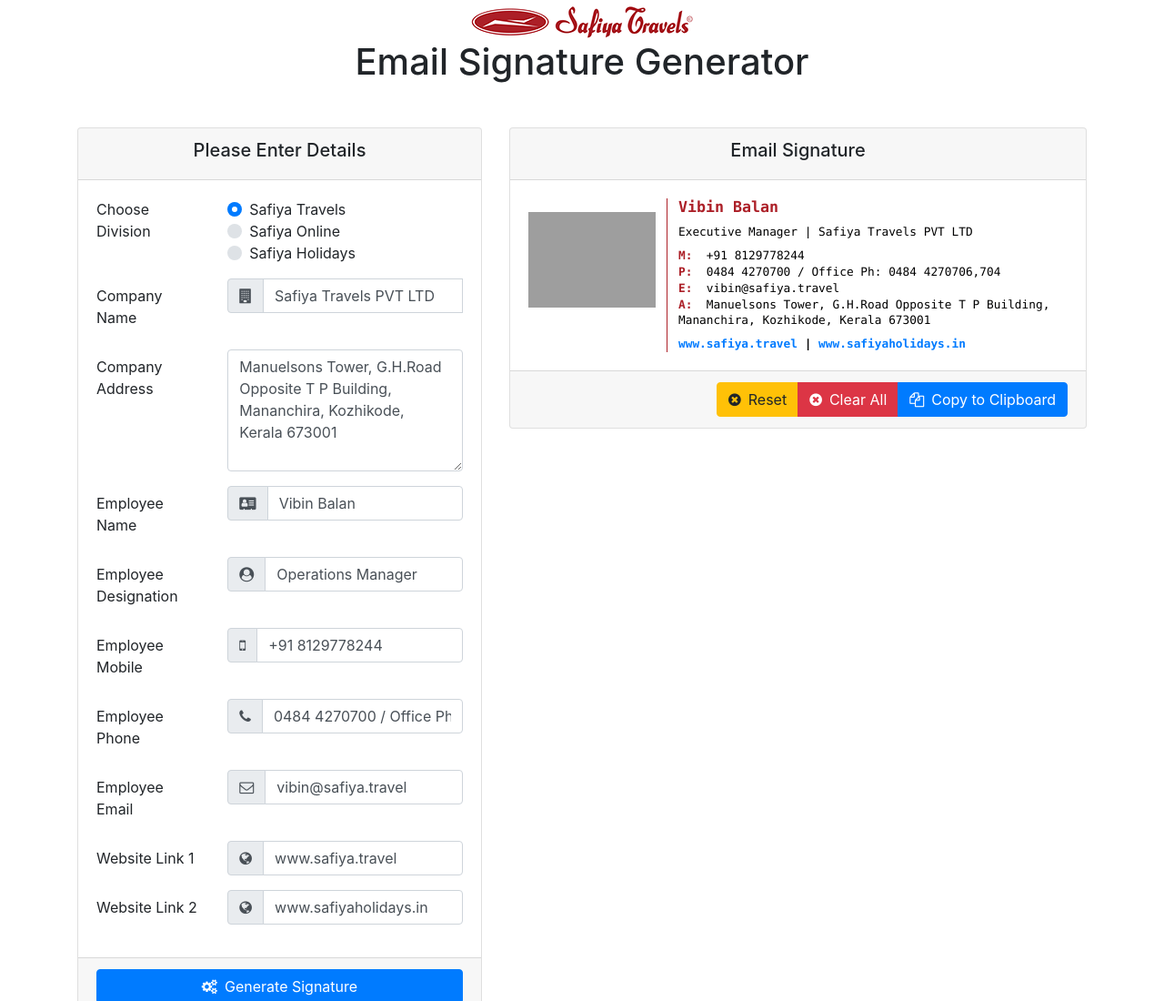
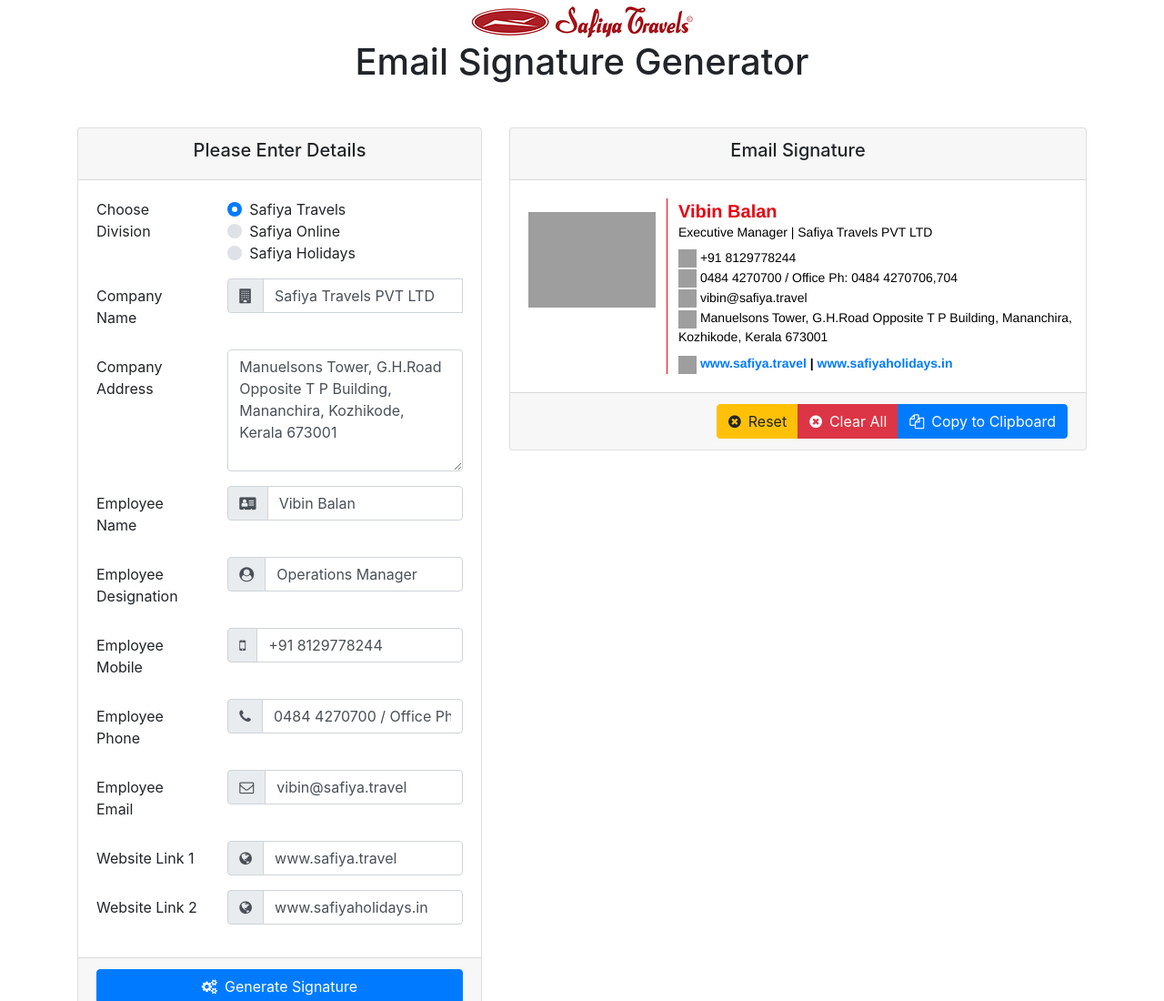
Before and after one commit to teqwaseem/safiyasignature, a plain HTML site: page index.html in a window 1280 px wide. Shown: the top 1100 px of the page at 91% size. Drawn offline with nearby package versions, Linux system fonts and the light colour scheme; grey boxes are pictures that could not be loaded.

Commit message:
Before Reducing lines

```diff
--- a/index.html
+++ b/index.html
@@ -163,45 +163,48 @@
                             <h5 class="text-center">Email Signature</h5>
                         </div>
                         <div class="card-body">
+                            <img id="logo-preloaded" class="d-none" src="#">
                             <div id="signature-container">
                                 <table width="600" cellspacing="0" cellpadding="0" border="0">
                                     <tbody>
                                         <tr>
                                             <td style="padding:15px 12px 0px 0px;vertical-align:top" width="100" valign="top"><img id="compLogoField" alt="Safiya Logo" style="width:140px;border-radius:0%" src="https://www.dropbox.com/s/lenc3g9ywhrv1vu/safiya-signature-logo.png?dl=1" width="100" class="CToWUd" /></td>
-                                            <td style="font-size:1em;padding:0px 0px 0px 12px;vertical-align:top;border-left:1px solid #ac1f27" valign="top">
-                                                <table style='line-height:1.4;font-family:"Lucida Console",Monaco,monospace;font-size:80%;color:rgb(0,0,1)' cellspacing="0" cellpadding="0" border="0">
+                                            <td style="font-size:1em;padding:0px 0px 0px 12px;vertical-align:top;border-left:1px solid #e70312" valign="top">
+                                                <table style='line-height:1.4;font-family:"HelveticaNeue-Light", "Helvetica Neue Light", "Helvetica Neue", Helvetica, Arial, "Lucida Grande", sans-serif;font-size:80%;color:rgb(0,0,1)' cellspacing="0" cellpadding="0" border="0">
                                                     <tbody>
                                                         <tr>
-                                                            <td style="padding-bottom:8px"><span style='font:600 1.3em "Lucida Console",Monaco,monospace;color:#ac1f27' id="empNameField">Vibin Balan</span></td>
+                                                            <td style="padding-bottom:0px"><span style='font-family:"HelveticaNeue-Light", "Helvetica Neue Light", "Helvetica Neue", Helvetica, Arial, "Lucida Grande", sans-serif;font-weight:600; font-size:20px;color:#e70312' id="empNameField">Vibin Balan</span></td>
                                                         </tr>
                                                         <tr>
-                                                            <td style="color:rgb(0,0,1);padding-bottom:8px"><div style='font-family:"Lucida Console",Monaco,monospace'> <span id="empDesignationField"> Executive Manager</span> | <span id="compNameField">Safiya Travels PVT LTD</div></td>
+                                                            <td style="color:rgb(0,0,1);padding-bottom:8px"><div style='font-family:"HelveticaNeue-Light", "Helvetica Neue Light", "Helvetica Neue", Helvetica, Arial, "Lucida Grande", sans-serif;font-size:14px;'> <span id="empDesignationField"> Executive Manager</span> | <span id="compNameField">Safiya Travels PVT LTD</div></td>
                                                         </tr>
                                                         <tr>
                                                             <td>
-                                                                <div style='font-family:"Lucida Console",Monaco,monospace'><span style="font-weight:600;color:#ac1f27">M:&nbsp;</span> <span id="empMobileField">+91 8129778244</span></div>
+                                                                <div style='font-family:"HelveticaNeue-Light", "Helvetica Neue Light", "Helvetica Neue", Helvetica, Arial, "Lucida Grande", sans-serif;padding-bottom:2px;font-size:14px;'>
+                                                                    <span style="font-weight:600;color:#e70312"> <img class="signature-icon" style="width: 20px; height: 20px;" src="https://www.dropbox.com/s/55914ht20w3ac5p/mobile.png?dl=1"></span> <span id="empMobileField" style="vertical-align: 4px;" class="v-align-offset">+91 8129778244</span>
+                                                                </div>
                                                             </td>
                                                         </tr>
                                                         <tr>
                                                             <td>
-                                                                <div style='font-family:"Lucida Console",Monaco,monospace'><span style="font-weight:600;color:#ac1f27">P:&nbsp;</span> <span id="empPhoneField">0484 4270700 / Office Ph: 0484 4270706,704</span></div>
+                                                                <div style='font-family:"HelveticaNeue-Light", "Helvetica Neue Light", "Helvetica Neue", Helvetica, Arial, "Lucida Grande", sans-serif;padding-bottom:2px;font-size:14px;'><span style="font-weight:600;color:#e70312"><img class="signature-icon" style="width: 20px; height: 20px;" src="https://www.dropbox.com/s/znhzngfzelw9i4g/phone.png?dl=1"></span> <span style="vertical-align: 4px;" class="v-align-offset" id="empPhoneField">0484 4270700 / Office Ph: 0484 4270706,704</span></div>
                                                             </td>
                                                         </tr>
                                                         <tr>
                                                             <td>
-                                                                <div style='font-family:"Lucida Console",Monaco,monospace'><span style="font-weight:600;font-size:1em;color:#ac1f27">E:&nbsp;</span> <a id="empMailField" style="text-decoration: none !important;color:black;" href="mailto:vibin@safiya.travel" target="_blank">vibin@safiya.travel</a></div>
+                                                                <div style='font-family:"HelveticaNeue-Light", "Helvetica Neue Light", "Helvetica Neue", Helvetica, Arial, "Lucida Grande", sans-serif;padding-bottom:2px;font-size:14px;'><span style="font-weight:600;color:#e70312"><img class="signature-icon" style="width: 20px; height: 20px;" src="https://www.dropbox.com/s/sbi2674lu40ucib/mail.png?dl=1"></span> <a id="empMailField" style="color:black;vertical-align: 4px;" class="v-align-offset" href="mailto:vibin@safiya.travel" target="_blank">vibin@safiya.travel</a></div>
                                                             </td>
                                                         </tr>
                                                         <tr>
                                                             <td>
-                                                                <div style='font-family:"Lucida Console",Monaco,monospace'><span style="font-weight:600;color:#ac1f27">A:&nbsp;</span> <span id="compAddressField">Manuelsons Tower, G.H.Road Opposite T P Building, Mananchira, Kozhikode, Kerala 673001</span></div>
+                                                                <div style='font-family:"HelveticaNeue-Light", "Helvetica Neue Light", "Helvetica Neue", Helvetica, Arial, "Lucida Grande", sans-serif;padding-bottom:2px;font-size:14px;'><span style="font-weight:600;color:#e70312"><img class="signature-icon" style="width: 20px; height: 20px;" src="https://www.dropbox.com/s/hcwapl9hjay7djr/address.png?dl=1"></span> <span style="vertical-align: 4px;" class="v-align-offset" id="compAddressField">Manuelsons Tower, G.H.Road Opposite T P Building, Mananchira, Kozhikode, Kerala 673001</span></div>
                                                             </td>
                                                         </tr>
                                                         <tr>
                                                             <td style="padding:8px 0px 0px">
-                                                                <div style='font-family:"Lucida Console",Monaco,monospace;font-weight: bold;'>
-                                                                    <a id="compWeb1Field" href="http://www.safiya.travel" target="_blank" >www.safiya.travel</a> |
-                                                                    <a id="compWeb2Field" href="http://www.safiyaholidays.in" target="_blank" >www.safiyaholidays.in</a>
+                                                                <div style='font-family:"HelveticaNeue-Light", "Helvetica Neue Light", "Helvetica Neue", Helvetica, Arial, "Lucida Grande", sans-serif;font-weight: bold;font-size:14px;'>
+                                                                    <a id="compWeb1Field" href="http://www.safiya.travel" target="_blank" style="vertical-align: 4px;" class="v-align-offset" ><img class="signature-icon" style="width: 20px; height: 20px;" src="https://www.dropbox.com/s/wmpq1kjt5pv8jbf/web.png?dl=1"> www.safiya.travel</a> |
+                                                                    <a id="compWeb2Field" href="http://www.safiyaholidays.in" target="_blank" style="vertical-align: 4px;" class="v-align-offset" >www.safiyaholidays.in</a>
                                                                 </div>
                                                             </td>
                                                         </tr>
@@ -228,6 +231,9 @@
                 </div>
             </div>
         </div>
+        <style>
+            .v-align-offset{vertical-align:0 !important;}
+        </style>
         <script>
             //Variables
             var compNames = {
@@ -263,18 +269,15 @@
 
                     switch(this.value){
                         case 'online':
-                            console.log('online');
-                            setDefaults('online')
+                            setDefaults('online');
                             break;
 
                         case 'travels':
-                            console.log('travels');
-                            setDefaults('travels')
+                            setDefaults('travels');
                             break;
 
                         case 'holidays':
-                            console.log('holidays');
-                            setDefaults('holidays')
+                            setDefaults('holidays');
                             break;
 
                     }
@@ -323,6 +326,8 @@
                     location.reload(true);
                 });
 
+                preloader();
+
             });
 
             //Set Default values for each division
@@ -330,6 +335,7 @@
                 $('#compName').val(compNames[division]);
                 $('#compAddress').val(compAddresses[division]);
                 $('#compLogo').val(compLogos[division]);
+                $('#logo-preloaded').attr('src', compLogos[division]);
             }
 
             //JS to Copy to Clipboard
@@ -344,9 +350,6 @@
                 document.removeEventListener("copy", listener);
             };
 
-
-
-
         </script>
     </body>
 </html>
```
Also changed, not shown: test.html (added, +49 -0 lines), icons/37572.png (added), icons/447031.png (added), icons/address.png (added), icons/mail.png (added), icons/mobile.png (added), icons/phone-call.png (added), icons/phone.png (added), icons/web.png (added), safiya-online-signature-logo.png, safiya-signature-logo.png.
